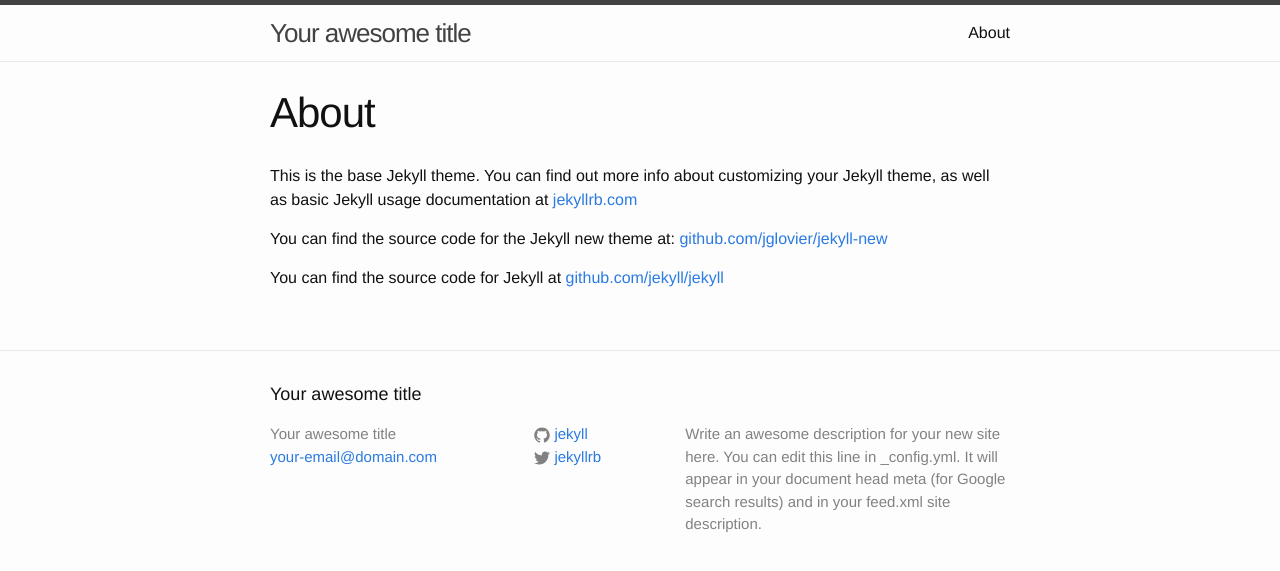
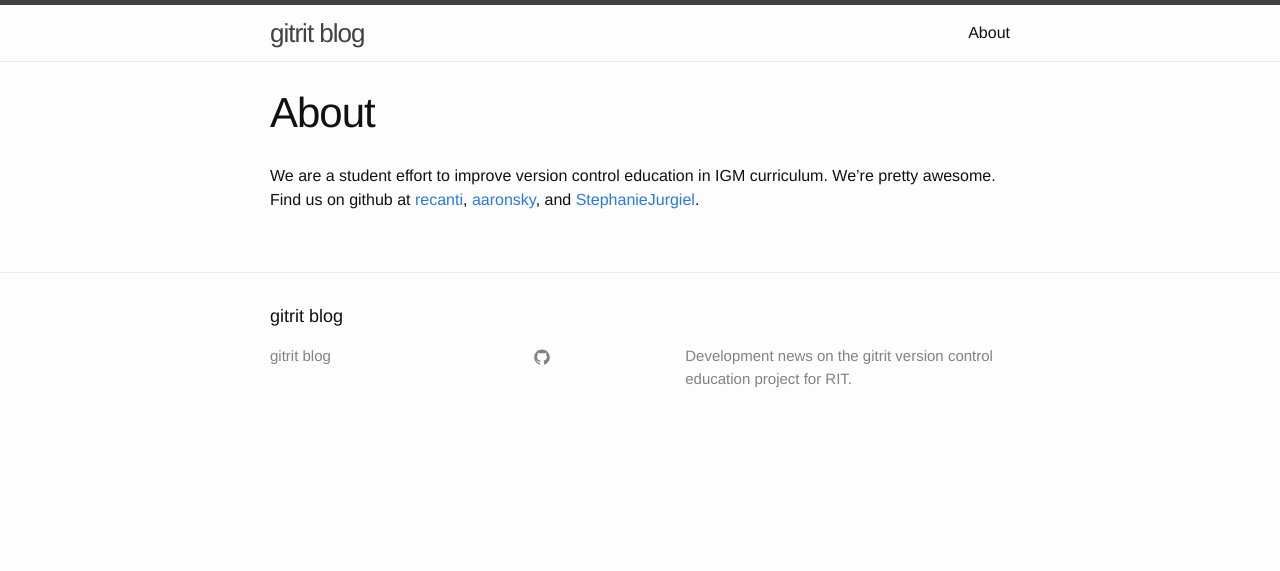
Before and after one commit to gitrit/gitrit.github.io, a Jekyll site: the page built from about.md, in a window 1280 px wide. Shown: the top 571 px of the page. Built offline with Jekyll 4.4.1, drawn with Linux system fonts in a browser that asks for light colours.

Commit message:
Basic Blog
Got the basic blog up and running with an initial post

```diff
--- a/_config.yml
+++ b/_config.yml
@@ -1,14 +1,13 @@
 # Site settings
-title: Your awesome title
-email: your-email@domain.com
+title: gitrit blog
+email:
 description: > # this means to ignore newlines until "baseurl:"
-  Write an awesome description for your new site here. You can edit this
-  line in _config.yml. It will appear in your document head meta (for
-  Google search results) and in your feed.xml site description.
+  Development news on the gitrit version control education project for RIT.
 baseurl: "" # the subpath of your site, e.g. /blog/
 url: "http://yourdomain.com" # the base hostname & protocol for your site
-twitter_username: jekyllrb
-github_username:  jekyll
+# twitter_username: jekyllrb
+github_organization: gitrit
+github_repository: learn-flow
 
 # Build settings
 markdown: kramdown
--- a/_includes/footer.html
+++ b/_includes/footer.html
@@ -14,9 +14,9 @@
 
       <div class="footer-col  footer-col-2">
         <ul class="social-media-list">
-          {% if site.github_username %}
+          {% if site.github_organization && site.github_repository %}
           <li>
-            <a href="https://github.com/{{ site.github_username }}">
+            <a href="https://github.com/{{ site.github_organization }}/{{ site.github_repository }}">
               <span class="icon  icon--github">
                 <svg viewBox="0 0 16 16">
                   <path fill="#828282" d="M7.999,0.431c-4.285,0-7.76,3.474-7.76,7.761 c0,3.428,2.223,6.337,5.307,7.363c0.388,0.071,0.53-0.168,0.53-0.374c0-0.184-0.007-0.672-0.01-1.32 c-2.159,0.469-2.614-1.04-2.614-1.04c-0.353-0.896-0.862-1.135-0.862-1.135c-0.705-0.481,0.053-0.472,0.053-0.472 c0.779,0.055,1.189,0.8,1.189,0.8c0.692,1.186,1.816,0.843,2.258,0.645c0.071-0.502,0.271-0.843,0.493-1.037 C4.86,11.425,3.049,10.76,3.049,7.786c0-0.847,0.302-1.54,0.799-2.082C3.768,5.507,3.501,4.718,3.924,3.65 c0,0,0.652-0.209,2.134,0.796C6.677,4.273,7.34,4.187,8,4.184c0.659,0.003,1.323,0.089,1.943,0.261 c1.482-1.004,2.132-0.796,2.132-0.796c0.423,1.068,0.157,1.857,0.077,2.054c0.497,0.542,0.798,1.235,0.798,2.082 c0,2.981-1.814,3.637-3.543,3.829c0.279,0.24,0.527,0.713,0.527,1.437c0,1.037-0.01,1.874-0.01,2.129 c0,0.208,0.14,0.449,0.534,0.373c3.081-1.028,5.302-3.935,5.302-7.362C15.76,3.906,12.285,0.431,7.999,0.431z"/>
--- a/about.md
+++ b/about.md
@@ -4,8 +4,8 @@
 permalink: /about/
 ---
 
-This is the base Jekyll theme. You can find out more info about customizing your Jekyll theme, as well as basic Jekyll usage documentation at [jekyllrb.com](http://jekyllrb.com/)
+We are a student effort to improve version control education in IGM curriculum. We're pretty awesome. Find us on github at [recanti][], [aaronsky][], and [StephanieJurgiel][].
 
-You can find the source code for the Jekyll new theme at: [github.com/jglovier/jekyll-new](https://github.com/jglovier/jekyll-new)
-
-You can find the source code for Jekyll at [github.com/jekyll/jekyll](https://github.com/jekyll/jekyll)
+[recanti]: https://github.com/recanti
+[aaronsky]: https://github.com/aaronsky
+[StephanieJurgiel]: https://github.com/StephanieJurgiel
```
Also changed, not shown: _posts/2015-08-24-first-update.md (added, +8 -0 lines), _posts/2015-08-24-welcome-to-jekyll.markdown (deleted, +0 -25 lines).
